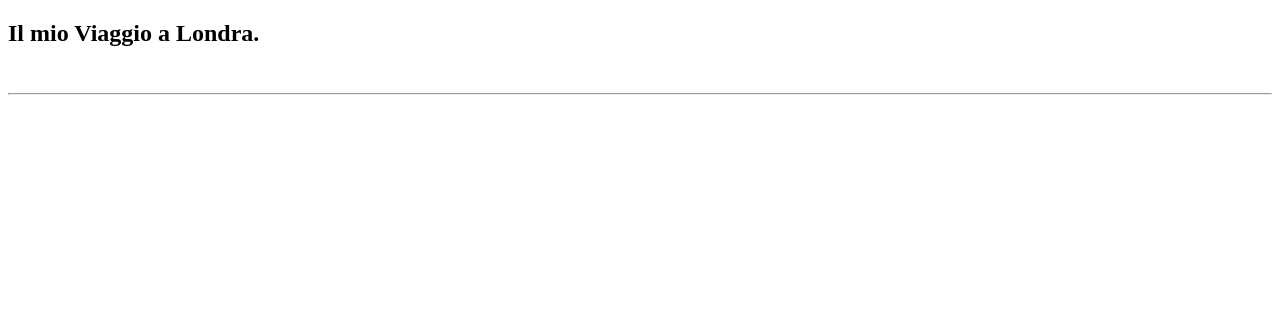
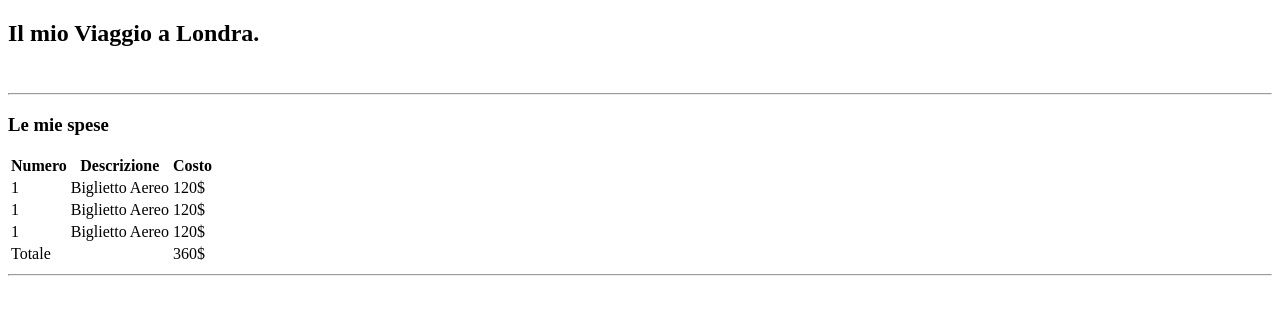
Before and after one commit to FilippoBersan/html-london-trip, a plain HTML site: page index.html in a window 1280 px wide. Drawn offline with Linux system fonts and the light colour scheme.

Commit message:
feat: tabella delle spese

```diff
--- a/index.html
+++ b/index.html
@@ -15,3 +15,53 @@
         <hr>
     </header>
     <!-- intestazione di pagina  -->
+
+
+     <!-- tabella spese -->
+     <main>
+        <h3>Le mie spese</h3>
+         <section>
+
+            <table>
+                <thead>
+                    <tr>
+                        <th>Numero</th>
+                        <th>Descrizione</th>
+                        <th>Costo</th>
+                    </tr>
+                </thead>
+                <tbody>
+                    <tr>
+                        <td>1</td>
+                        <td>Biglietto Aereo</td>
+                        <td>120$</td>
+                    </tr>
+                    <tr>
+                        <td>1</td>
+                        <td>Biglietto Aereo</td>
+                        <td>120$</td>
+                    </tr>
+                    <tr>
+                        <td>1</td>
+                        <td>Biglietto Aereo</td>
+                        <td>120$</td>
+                    </tr>
+                </tbody>
+                <tfoot>
+                    <tr>
+                        <td colspan="2">Totale</td>
+                        <td>360$</td>
+
+                    </tr>
+                </tfoot>
+            </table>
+            <hr>
+
+         </section>
+    <!-- tabella spese -->
+
+
+
+    </main>
+
+</html>
```
